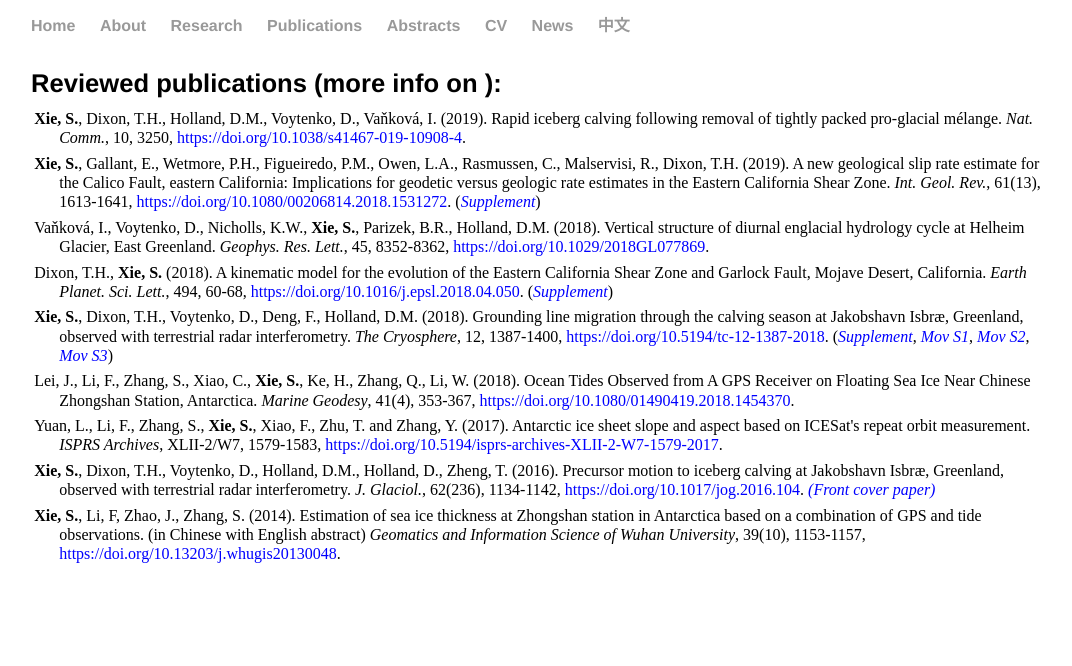
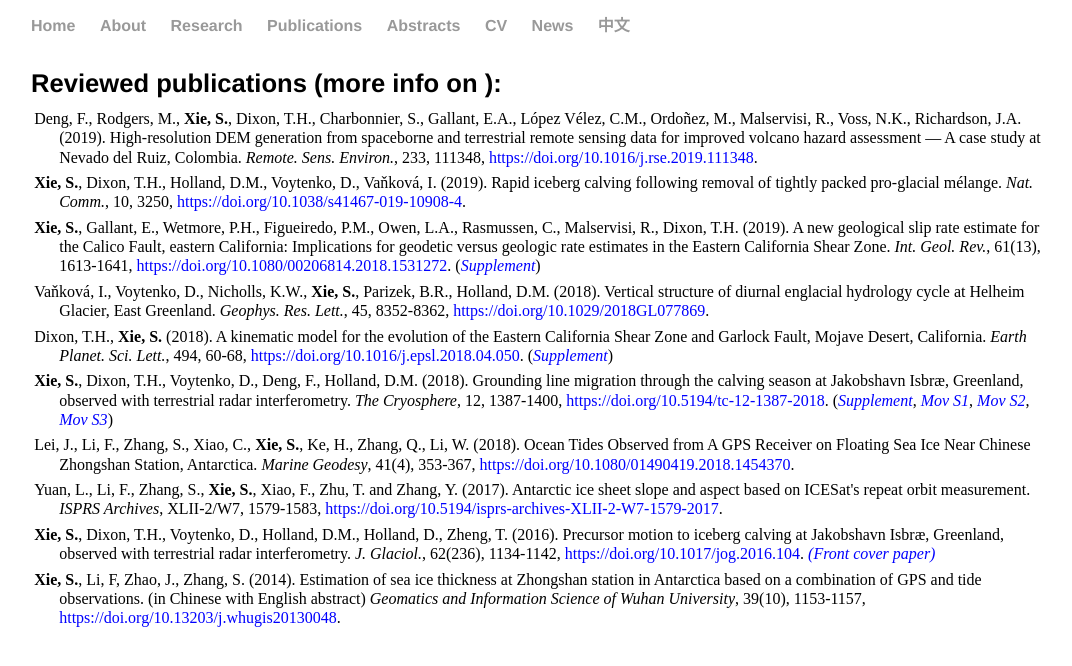
Before and after one commit to suruixie/suruixie.github.io, a Jekyll site: the page built from publications/index.html, in a window 1280 px wide. Shown: the top 666 px of the page, without its empty margins (97-1169 px from the left). Built offline with Jekyll 4.4.1, drawn with Linux system fonts in a browser that asks for light colours; a style sheet for code colours, icons or effects is not loaded.

Commit message:
Update index.html

```diff
--- a/publications/index.html
+++ b/publications/index.html
@@ -5,6 +5,8 @@ title: Surui's publications
 <link rel="stylesheet" href="https://cdn.rawgit.com/jpswalsh/academicons/master/css/academicons.min.css">
 <div class="publications">
 	<h4 style="margin-bottom:0.3em;">Reviewed publications (more info on <a  href="https://scholar.google.com/citations?hl=en&user=kF4StsMAAAAJ&view_op=list_works" style="color:#0000FF;"><i class="ai ai-google-scholar ai-2x"></i></a>): </h4>
+	<p  class="publist" style="font-size:1.0em;">
+	        Deng, F., Rodgers, M., <strong>Xie, S.</strong>, Dixon, T.H., Charbonnier, S., Gallant, E.A., López Vélez, C.M., Ordoñez, M., Malservisi, R., Voss, N.K., Richardson, J.A. (2019). High-resolution DEM generation from spaceborne and terrestrial remote sensing data for improved volcano hazard assessment — A case study at Nevado del Ruiz, Colombia. <em>Remote. Sens. Environ.</em>, 233, 111348, <a href="https://doi.org/10.1016/j.rse.2019.111348" style="color:#0000FF;">https://doi.org/10.1016/j.rse.2019.111348</a>. <br>
 	<p  class="publist" style="font-size:1.0em;">
 		<strong>Xie, S.</strong>, Dixon, T.H., Holland, D.M., Voytenko, D., Vaňková, I. (2019). Rapid iceberg calving following removal of tightly packed pro-glacial mélange. <em>Nat. Comm.</em>, 10, 3250, <a href="https://doi.org/10.1038/s41467-019-10908-4" style="color:#0000FF;">https://doi.org/10.1038/s41467-019-10908-4</a>. <br>
 	<p  class="publist" style="font-size:1.0em;">
```
